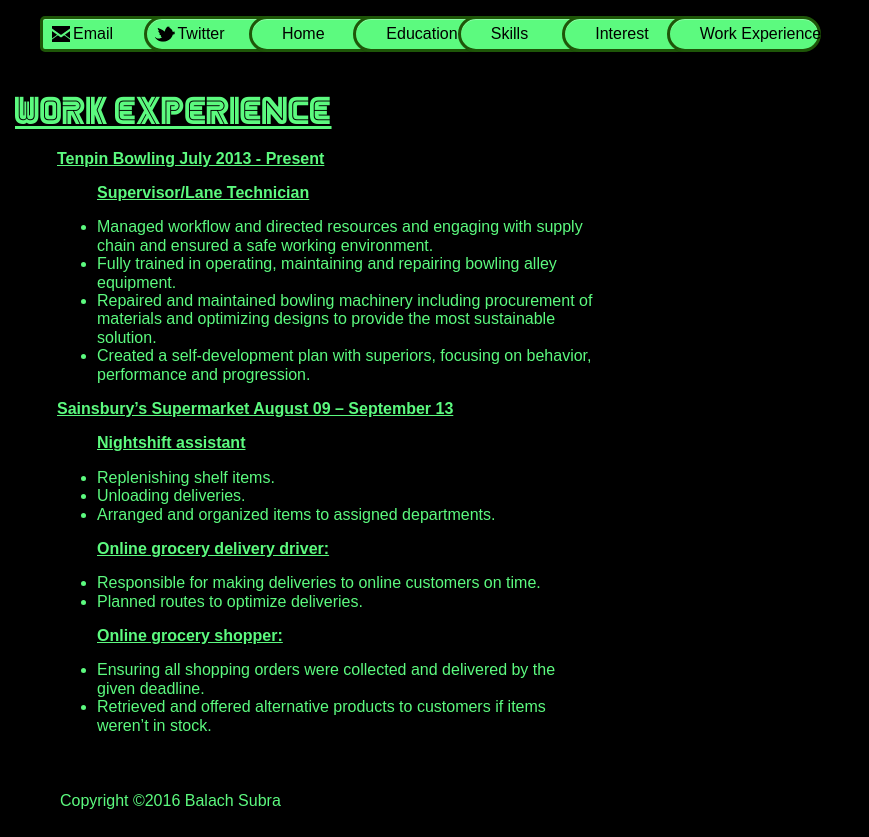
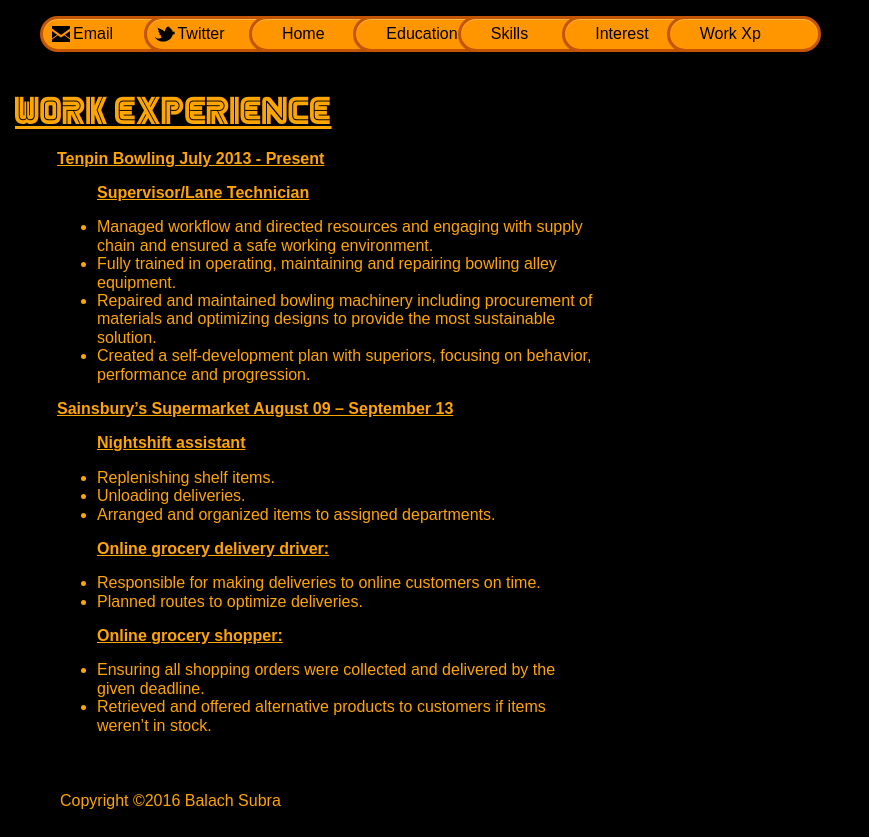
Before and after one commit to Balach1/My-cv, a plain HTML site: page workexp.html in a window 1280 px wide. Shown: the top 837 px of the page, without its empty margins (0-869 px from the left). Drawn offline with Linux system fonts and the light colour scheme; files that its build step writes are made by us from their sources.

Commit message:
finally css colours added

```diff
--- a/css/stylesheet.css
+++ b/css/stylesheet.css
@@ -84,11 +84,6 @@ section {
     border: solid 3px #321396;
 }
 
-#education, h1 {
-	color: red;
-
-}
-
 #ed {
     background-image: url(images/email.png);
     background-color: #e8311f;
@@ -103,6 +98,22 @@ section {
     border-color: #294c89;
     border-radius: 20px;
     border: solid 3px #294c89;
+}
+#we{
+	background-image: url(images/email.png);
+    background-color: #ff9600;
+    border-color: #c35505;
+    border-radius: 20px;
+    border: solid 3px #c35505;
+}
+#work, h1 {
+	color: orange;
+
+}
+
+#education, h1 {
+	color: red;
+
 }
 #interests, h1{
 	color: #663399;
--- a/workexp.html
+++ b/workexp.html
@@ -12,17 +12,17 @@
 <body>
 	<nav id ="nav">
 	<ul>
-	<li><a href="mailto:balachsubra@spartaglobal.co" target="_top" class="sb email text">Email</a></li>
-	<li><a href="https://twitter.com/BalachSubra" class="sb circle text thick-border green twitter">Twitter</a></li>
-	<li class="sb circle text thick-border green twitter"><a href="index.html">Home</a></li>
-	<li class="sb circle text thick-border green twitter"><a href="Education.html">Education</a> </li>
-	<li class="sb circle text thick-border green twitter"><a href="skills.html">Skills</a></li>
-	<li class="sb circle text thick-border green twitter"><a href="interests.html">Interest</a></li>
-	<li class="sb circle text thick-border green twitter"><a href="workexp.html">Work Experience</a></li>
+	<li><a href="mailto:balachsubra@spartaglobal.co" target="_top" class="sb email text" id="we">Email</a></li>
+	<li><a href="https://twitter.com/BalachSubra" class="sb circle text thick-border orange twitter">Twitter</a></li>
+	<li class="sb circle text thick-border orange twitter"><a href="index.html">Home</a></li>
+	<li class="sb circle text thick-border orange twitter"><a href="Education.html">Education</a> </li>
+	<li class="sb circle text thick-border orange twitter"><a href="skills.html">Skills</a></li>
+	<li class="sb circle text thick-border orange twitter"><a href="interests.html">Interest</a></li>
+	<li class="sb circle text thick-border orange twitter"><a href="workexp.html">Work Xp</a></li>
 	</ul>
 	</nav>
 <main>
-<h1><u>Work Experience</u></h1>
+<h1 id="work"><u>Work Experience</u></h1>
 	<section id="work">
 	<p><b><u>Tenpin Bowling July 2013 - Present</u></b></p>
 	<ul><u><b>Supervisor/Lane Technician</b></u>
@@ -62,7 +62,7 @@
 
 	<div class="cf">
 
-		<footer>
+		<footer id="work">
 		Copyright &copy;2016 Balach Subra
 		</footer>
 </div>
```
